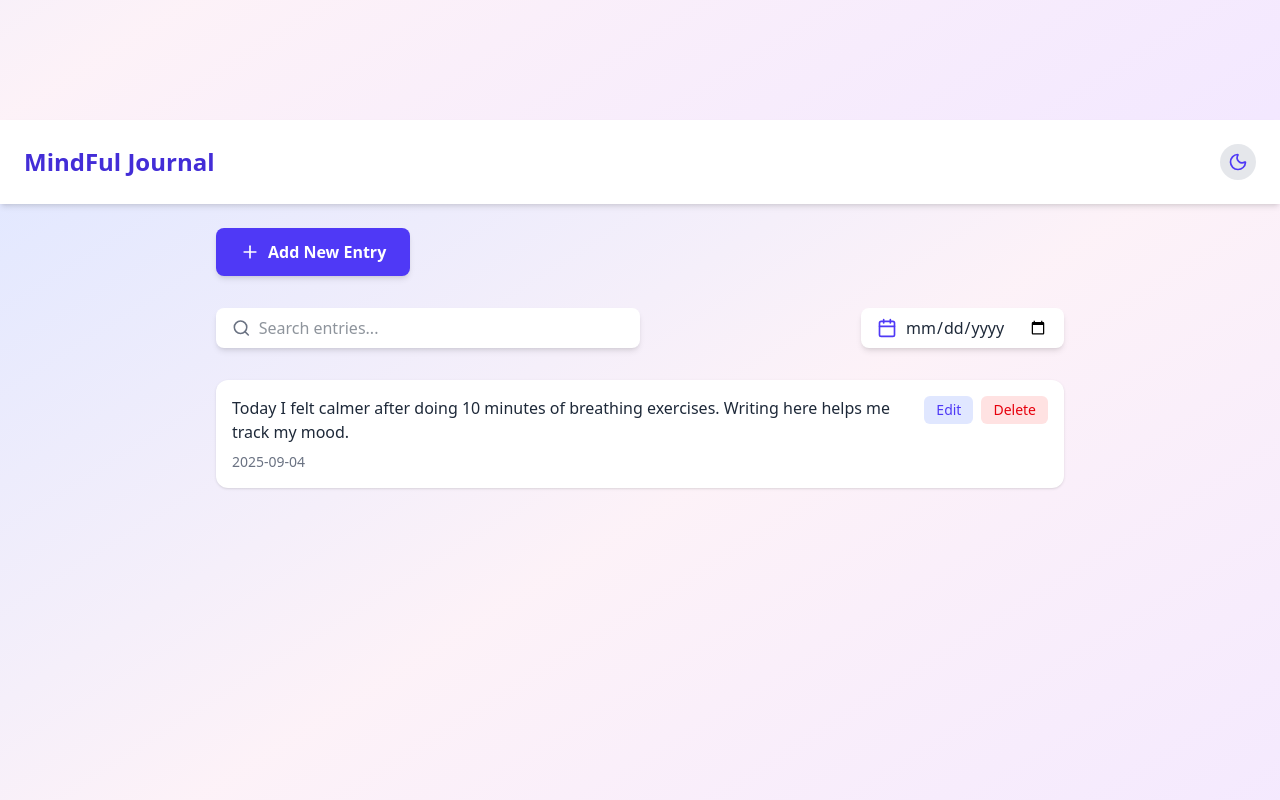
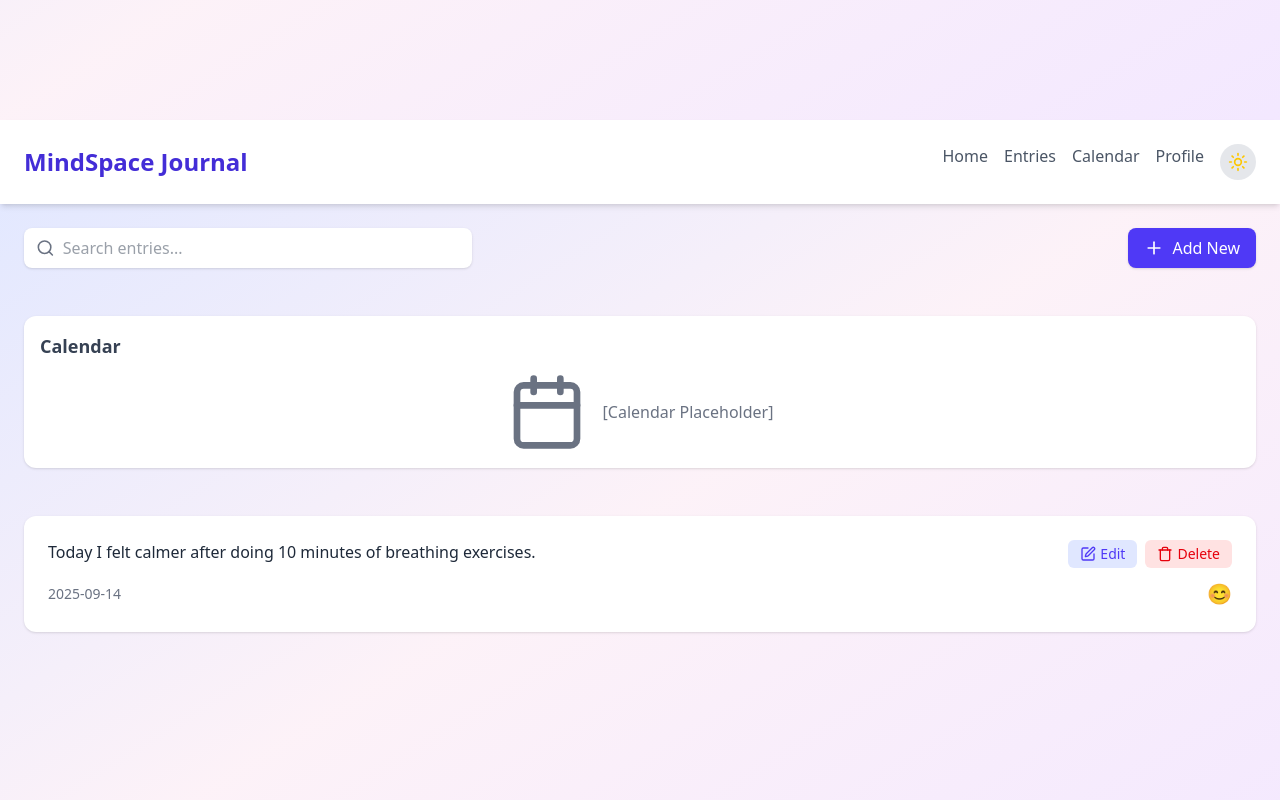
Before and after one commit to Jeman-Kumar-97-06/OG_Notes_App_frontend, a React (Vite) app: page / in a window 1280 px wide. Shown: the part 1480-2280 px from the top of the page. Built offline with nearby package versions, Linux system fonts and the light colour scheme.

Commit message:
made changes

```diff
--- a/src/components/MainPage.jsx
+++ b/src/components/MainPage.jsx
@@ -1,238 +1,136 @@
-import React, { useState, useEffect } from "react";
-import {Notebook,Mic,Paperclip,Search,Sun,Moon,Calendar as CalendarIcon,Plus,X,} from "lucide-react";
+import React from "react";
+import { Plus, Search, Calendar, Mic, Paperclip, Edit, Trash, Moon, Sun } from "lucide-react";
+import { useState } from "react";
+import { useThemeContext } from "../hooks/useThemeContext";
 
 export default function JournalHome() {
 
-  const [darkMode, setDarkMode] = useState(false);
+  const [modalState,setModalState] = useState(false);
 
-  const [mood, setMoode]        = useState(null);
+  const {theme,dispatch}           = useThemeContext();
+  let   dm                         = theme == 'dark' ? false : true
+  const [darkMode,setDarkMode]     = useState(dm)
 
-  const [entries, setEntries] = useState([ {
-    id: 1,
-    text: "Today I felt calmer after doing 10 minutes of breathing exercises. Writing here helps me track my mood.",
-    date: new Date().toISOString().split("T")[0], // today’s date
-  },]);
-
-  const [search, setSearch] = useState("");
-
-  const [selectedDate, setSelectedDate] = useState("");
-
-  const [newEntry,setNewEntry]   = useState(null);
-
-  const [editingId, setEditingId] = useState(null);
-
-  // modal states
-  const [isModalOpen, setIsModalOpen] = useState(false);
-
-  const [newEntryText, setNewEntryText] = useState("");
-
-  // dark mode toggle logic
-  useEffect(() => {
-    if (darkMode) document.documentElement.classList.add("dark");
-    else document.documentElement.classList.remove("dark");
-  }, [darkMode]);
-
-  // add new entry
-  const handleSaveEntry = (e) => {
-    e.preventDefault();
-    if (!newEntryText.trim()) return;
-
-    const newEntry = {
-      id: Date.now(),
-      text: newEntryText,
-      date: new Date().toISOString().split("T")[0], // YYYY-MM-DD
-    };
-    setEntries([newEntry, ...entries]);
-    setNewEntryText("");
-    setIsModalOpen(false);
-  };
-
-  // filter entries
-  const filteredEntries = entries.filter((entry) => {
-    const matchesSearch = entry.text.toLowerCase().includes(search.toLowerCase());
-    const matchesDate = selectedDate ? entry.date === selectedDate : true;
-    return matchesSearch && matchesDate;
-  });
+  const [newEntryTxt, setNewEntryTxt] = useState('');
+  const [newEntryImg, setNewEntryImg] = useState(null);
 
   return (
-    <div className="min-h-screen bg-gradient-to-br from-indigo-100 via-pink-50 to-purple-100 dark:from-gray-900 dark:via-gray-800 dark:to-gray-900 transition-colors">
+    <div className="min-h-screen bg-gradient-to-br from-indigo-100 via-pink-50 to-purple-100 dark:from-gray-900 dark:via-gray-800 dark:to-gray-900 flex flex-col transition-colors">
+
       {/* Header */}
       <header className="p-6 flex justify-between items-center bg-white dark:bg-gray-800 shadow-md">
-        <h1 className="text-2xl font-bold text-indigo-700 dark:text-indigo-300">MindFul Journal</h1>
+        <h1 className="text-2xl font-bold text-indigo-700 dark:text-indigo-300">
+          MindSpace Journal
+        </h1>
+        <nav className="flex space-x-4">
+          <a href="#" className="text-gray-600 dark:text-gray-300 hover:text-indigo-600 dark:hover:text-indigo-400">Home</a>
+          <a href="#" className="text-gray-600 dark:text-gray-300 hover:text-indigo-600 dark:hover:text-indigo-400">Entries</a>
+          <a href="#" className="text-gray-600 dark:text-gray-300 hover:text-indigo-600 dark:hover:text-indigo-400">Calendar</a>
+          <a href="#" className="text-gray-600 dark:text-gray-300 hover:text-indigo-600 dark:hover:text-indigo-400">Profile</a>
+          {/* Dark Mode Toggle */}
           <button
             onClick={() => setDarkMode(!darkMode)}
-          className="p-2 rounded-full bg-gray-200 dark:bg-gray-700 hover:scale-105 transition"
+            className=" p-2 rounded-full bg-gray-200 dark:bg-gray-700 hover:scale-105 transition"
           >
-          {darkMode ? <Sun className="h-5 w-5 text-yellow-400" /> : <Moon className="h-5 w-5 text-indigo-600" />}
+            {darkMode ? (
+              <Sun className="h-5 w-5 text-yellow-400" />
+              ) : (
+              <Moon className="h-5 w-5 text-indigo-600" />
+            )}
           </button>
+        </nav>
       </header>
 
-      <main className="p-6 max-w-4xl mx-auto space-y-8">
-        {/* Add New Entry Button */}
-        <button
-          onClick={() => setIsModalOpen(true)}
-          className="flex items-center gap-2 px-6 py-3 bg-indigo-600 text-white font-semibold rounded-lg shadow-md hover:bg-indigo-700 transition"
-        >
-          <Plus className="h-5 w-5" /> Add New Entry
-        </button>
-
-        {/* Search + Calendar */}
-        <div className="flex flex-col md:flex-row gap-4 justify-between items-center">
-          {/* Search */}
-          <div className="flex items-center w-full md:w-1/2 bg-white dark:bg-gray-800 px-4 py-2 rounded-lg shadow-md">
-            <Search className="h-5 w-5 text-gray-500 dark:text-gray-400 mr-2" />
+      {/* Search + Add New */}
+      <section className="p-6 flex justify-between items-center">
+        <div className="flex items-center w-full max-w-md bg-white dark:bg-gray-800 rounded-lg shadow px-3 py-2">
+          <Search className="h-5 w-5 text-gray-500 dark:text-gray-400" />
           <input
             type="text"
-              value={search}
-              onChange={(e) => setSearch(e.target.value)}
             placeholder="Search entries..."
-              className="w-full bg-transparent focus:outline-none text-gray-800 dark:text-gray-100"
+            className="ml-2 w-full bg-transparent outline-none text-gray-700 dark:text-gray-200"
           />
         </div>
+        <button onClick={()=>setModalState(true)} className="ml-4 flex items-center px-4 py-2 bg-indigo-600 text-white rounded-lg shadow hover:bg-indigo-700">
+          <Plus className="h-5 w-5 mr-2" /> Add New
+        </button>
+      </section>
 
       {/* Calendar */}
-          <div className="flex items-center gap-2 bg-white dark:bg-gray-800 px-4 py-2 rounded-lg shadow-md">
-            <CalendarIcon className="h-5 w-5 text-indigo-600 dark:text-indigo-400" />
-            <input
-              type="date"
-              value={selectedDate}
-              onChange={(e) => setSelectedDate(e.target.value)}
-              className="bg-transparent focus:outline-none text-gray-800 dark:text-gray-100"
-            />
-            {selectedDate && (
-              <button
-                type="button"
-                onClick={() => setSelectedDate("")}
-                className="text-sm text-red-500 hover:underline ml-2"
-              >
-                Clear
-              </button>
-            )}
+      <section className="p-6">
+        <div className="bg-white dark:bg-gray-800 rounded-xl shadow p-4">
+          <h2 className="text-lg font-semibold text-gray-700 dark:text-gray-200 mb-3">
+            Calendar
+          </h2>
+          <div className="flex items-center justify-center text-gray-500 dark:text-gray-400">
+            <Calendar className="h-20 w-20" />
+            <p className="ml-4">[Calendar Placeholder]</p>
           </div>
         </div>
+      </section>
 
       {/* Entries List */}
-        <ul className="space-y-4">
-          {/* {filteredEntries.length > 0 ? (
-            filteredEntries.map((entry) => (
-              <div key={entry.id} className="bg-white dark:bg-gray-800 p-4 rounded-lg shadow-md">
-                <p className="text-gray-800 dark:text-gray-200">{entry.text}</p>
-                <p className="text-sm text-gray-500 dark:text-gray-400 mt-2">Date: {entry.date}</p>
-              </div>
-            ))
-          ) : (
-            <p className="text-gray-600 dark:text-gray-400 text-center">No entries found.</p>
-          )} */}
-          {entries.map((entry) => (
-            <li
-                key={entry.id}
-                className="bg-white dark:bg-gray-800 p-4 rounded-xl shadow flex flex-col"
-            >
+      <section className="p-6 space-y-4">
+        <div className="bg-white dark:bg-gray-800 p-6 rounded-xl shadow">
           <div className="flex justify-between items-start">
-                    <p className="text-gray-800 dark:text-gray-200">{entry.text}</p>
+            <p className="text-gray-800 dark:text-gray-200">
+              Today I felt calmer after doing 10 minutes of breathing exercises.
+            </p>
             <div className="flex space-x-2">
-                        {/* Edit Button */}
-                        <button
-                            onClick={() => handleEdit(entry.id)}
-                            className="px-3 py-1 text-sm bg-indigo-100 text-indigo-600 dark:bg-indigo-700 dark:text-indigo-200 rounded-md hover:bg-indigo-200 dark:hover:bg-indigo-600"
-                        >
-                            Edit
+              <button className="px-3 py-1 text-sm bg-indigo-100 text-indigo-600 dark:bg-indigo-700 dark:text-indigo-200 rounded-md hover:bg-indigo-200 dark:hover:bg-indigo-600 flex items-center">
+                <Edit className="h-4 w-4 mr-1" /> Edit
               </button>
-                        {/* Delete Button */}
-                        <button
-                            onClick={() => handleDelete(entry.id)}
-                            className="px-3 py-1 text-sm bg-red-100 text-red-600 dark:bg-red-700 dark:text-red-200 rounded-md hover:bg-red-200 dark:hover:bg-red-600"
-                        >
-                            Delete
+              <button className="px-3 py-1 text-sm bg-red-100 text-red-600 dark:bg-red-700 dark:text-red-200 rounded-md hover:bg-red-200 dark:hover:bg-red-600 flex items-center">
+                <Trash className="h-4 w-4 mr-1" /> Delete
               </button>
             </div>
           </div>
-                <span className="text-sm text-gray-500 dark:text-gray-400 mt-2">
-                    {entry.date}
+          <div className="flex justify-between items-center mt-3">
+            <span className="text-sm text-gray-500 dark:text-gray-400">
+              2025-09-14
             </span>
-            </li>
-            ))}
-        </ul>
-      </main>
+            <span className="text-xl">😊</span>
+          </div>
+        </div>
+      </section>
 
-      {/* Modal for New Entry */}
-      {/* Modal Overlay */}
-    {isModalOpen && (
-    <div className="fixed inset-0 flex items-center justify-center bg-black bg-opacity-50 z-50">
-        <div className="bg-white dark:bg-gray-900 rounded-2xl shadow-2xl w-full max-w-3xl p-8 relative">
-
-        {/* Header */}
+      {/* Modal Placeholder */}
+      <div className={`${modalState ? '' : 'hidden'} fixed inset-0 bg-black bg-opacity-50 flex items-center justify-center`}>
+        <div className="bg-white dark:bg-gray-900 rounded-2xl w-full max-w-3xl p-8 shadow-2xl">
           <h2 className="text-2xl font-bold text-indigo-700 dark:text-indigo-300 mb-6">
-            {editingId ? "Edit Entry" : "New Journal Entry"}
+            New Journal Entry
           </h2>
-
-        {/* Big Textarea */}
           <textarea
             rows={10}
-            value={newEntry}
-            onChange={(e) => setNewEntry(e.target.value)}
             placeholder="Write your thoughts freely..."
-            className="w-full p-4 border border-gray-300 dark:border-gray-700 rounded-lg focus:ring-2 focus:ring-indigo-500 bg-gray-50 dark:bg-gray-800 text-gray-900 dark:text-gray-100 resize-none"
+            className="w-full p-4 border border-gray-300 dark:border-gray-700 rounded-lg bg-gray-50 dark:bg-gray-800 text-gray-900 dark:text-gray-100 resize-none"
           />
-
-        {/* Toolbar */}
-        <div className="flex items-center justify-between mt-4">
+          <div className="flex justify-between items-center mt-4">
             <div className="flex space-x-3">
-            {/* Mic Button */}
-            <button
-                type="button"
-                className="p-3 bg-indigo-100 dark:bg-indigo-700 text-indigo-600 dark:text-indigo-200 rounded-lg hover:scale-105 transition"
-            >
-                🎤
-            </button>
-
-            {/* Clip Button */}
-            <button
-                type="button"
-                className="p-3 bg-pink-100 dark:bg-pink-700 text-pink-600 dark:text-pink-200 rounded-lg hover:scale-105 transition"
-            >
-                📎
-            </button>
+              <button className="p-3 bg-indigo-100 dark:bg-indigo-700 text-indigo-600 dark:text-indigo-200 rounded-lg"> <Mic /> </button>
+              <button className="p-3 bg-pink-100 dark:bg-pink-700 text-pink-600 dark:text-pink-200 rounded-lg"> <Paperclip /> </button>
             </div>
-
-            {/* Mood Selector */}
             <div className="flex space-x-2">
               {["😊", "😐", "😢", "😡", "😴"].map((emoji) => (
                 <button
                   key={emoji}
-                onClick={() => setMood(emoji)}
-                type="button"
-                className={`px-3 py-2 text-2xl rounded-lg transition ${
-                    mood === emoji
-                    ? "bg-indigo-600 text-white"
-                    : "bg-gray-100 dark:bg-gray-700"
-                }`}
+                  className="px-3 py-2 text-2xl bg-gray-100 dark:bg-gray-700 rounded-lg"
                 >
                   {emoji}
                 </button>
               ))}
             </div>
           </div>
-
-        {/* Save / Cancel */}
-        <div className="mt-6 flex justify-end space-x-4">
-            <button
-            onClick={() => setIsModalOpen(false)}
-            className="px-6 py-2 rounded-lg bg-gray-200 dark:bg-gray-700 text-gray-800 dark:text-gray-200 hover:bg-gray-300 dark:hover:bg-gray-600"
-            >
+          <div className="flex justify-end space-x-4 mt-6">
+            <button onClick={()=>{setModalState(false)}} className="px-6 py-2 rounded-lg bg-gray-200 dark:bg-gray-700 text-gray-800 dark:text-gray-200">
               Cancel
             </button>
-            <button
-            onClick={handleSave}
-            className="px-6 py-2 rounded-lg bg-indigo-600 text-white font-semibold hover:bg-indigo-700 shadow-md"
-            >
+            <button className="px-6 py-2 rounded-lg bg-indigo-600 text-white font-semibold hover:bg-indigo-700 shadow-md">
               Save Entry
             </button>
           </div>
         </div>
       </div>
-    )}
-
     </div>
   );
 }
```
Also changed, not shown: src/components/MinEcom.jsx (+0 -7 lines). Lines whose indentation alone changed are shown as unchanged.
